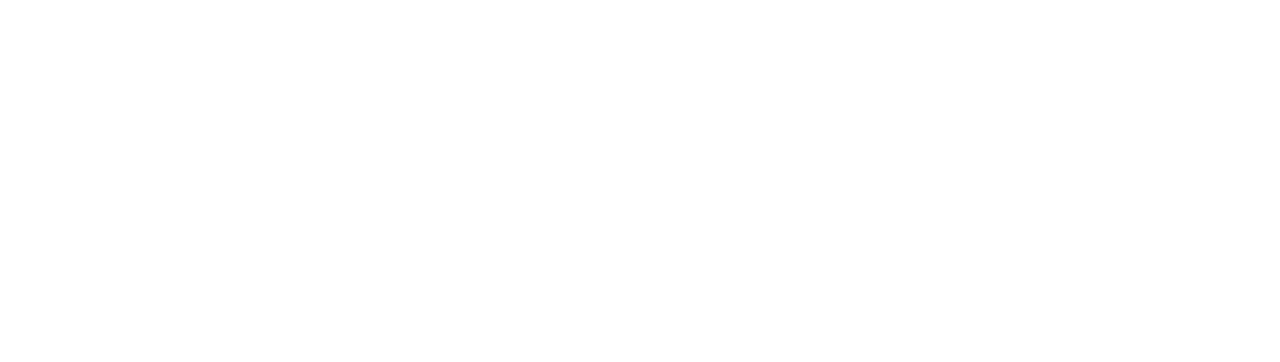
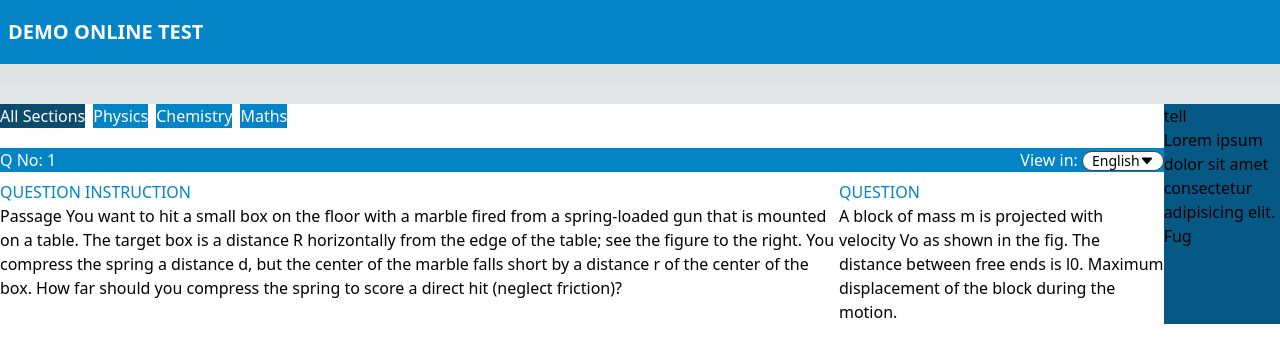
Before and after one commit to rhnchowdhury/Site-Galleria-assignment, a Next.js app: page / in a window 1280 px wide. Shown: the top 362 px of the page. Built offline with nearby package versions, Linux system fonts and the light colour scheme.

Commit message:
first part added

```diff
--- /dev/null
+++ b/Components/NavBar/NavBar.js
@@ -0,0 +1,18 @@
+const NavBar = () => {
+    return (
+        <div>
+            {/* <div className="navbar ">
+                <div className="">
+                </div>
+                <div className="navbar-center">
+
+                </div>
+            </div> */}
+            <div className="navbar bg-sky-600">
+                <a className="text-white font-semibold text-xl uppercase">Demo Online Test</a>
+            </div>
+        </div>
+    );
+};
+
+export default NavBar;
--- /dev/null
+++ b/Components/OtherParts/List.js
@@ -0,0 +1,12 @@
+const List = () => {
+    return (
+        <div>
+            <button className="bg-sky-900 text-white">All Sections</button>
+            <button className="ml-2 bg-sky-600 text-white">Physics</button>
+            <button className="ml-2 bg-sky-600 text-white">Chemistry</button>
+            <button className="ml-2 bg-sky-600  text-white">Maths</button>
+        </div>
+    );
+};
+
+export default List;
--- /dev/null
+++ b/Components/OtherParts/Parts.js
@@ -0,0 +1,20 @@
+import List from "./List";
+import QuestionPart from "./QuestionPart";
+
+const Parts = () => {
+    return (
+        <div className="flex mt-10">
+            <div className="bg-white w-full h-full">
+                <List></List>
+                <QuestionPart></QuestionPart>
+            </div>
+            <div className="bg-sky-800 w-32 h-auto">
+                <h1>tell</h1>
+
+                <h1>Lorem ipsum dolor sit amet consectetur adipisicing elit. Fug</h1>
+            </div>
+        </div>
+    );
+};
+
+export default Parts;
--- /dev/null
+++ b/Components/OtherParts/QuestionPart.js
@@ -0,0 +1,32 @@
+import { BsFillCaretDownFill, IconName } from "react-icons/bs";
+const QuestionPart = () => {
+    return (
+        <div className="mt-5">
+            <div className="flex justify-between bg-sky-600">
+                <h1 className="text-white">Q No: 1</h1>
+                <h1 className="text-white">View in: <span className="badge bg-white text-black">English<BsFillCaretDownFill></BsFillCaretDownFill></span> </h1>
+            </div>
+            <div className="flex mt-2">
+                <div>
+                    <h1 className="text-sky-600 uppercase font-medium">Question Instruction</h1>
+                    <p>Passage You want to hit a small box on the floor with a
+                        marble fired from a spring-loaded gun that is mounted
+                        on a table. The target box is a distance R horizontally
+                        from the edge of the table; see the figure to the right.
+                        You compress the spring a distance d, but the center of
+                        the marble falls short by a distance r of the center of the
+                        box. How far should you compress the spring to score a
+                        direct hit (neglect friction)?</p>
+                </div>
+                <div>
+                    <h1 className="text-sky-600 uppercase font-medium">Question</h1>
+                    <p>A block of mass m is projected with velocity Vo as shown
+                        in the fig. The distance between free ends is l0.
+                        Maximum displacement of the block during the motion.</p>
+                </div>
+            </div>
+        </div>
+    );
+};
+
+export default QuestionPart;
--- a/package.json
+++ b/package.json
@@ -13,7 +13,8 @@
     "daisyui": "^2.50.0",
     "next": "13.1.6",
     "react": "18.2.0",
-    "react-dom": "18.2.0"
+    "react-dom": "18.2.0",
+    "react-icons": "^4.7.1"
   },
   "devDependencies": {
     "autoprefixer": "^10.4.13",
--- a/pages/index.js
+++ b/pages/index.js
@@ -1,5 +1,7 @@
 import Head from 'next/head'
 import { Inter } from '@next/font/google';
+import NavBar from '@/Components/NavBar/NavBar';
+import Parts from '@/Components/OtherParts/Parts';
 
 const inter = Inter({ subsets: ['latin'] })
 
@@ -13,7 +15,8 @@
         <link rel="icon" href="/favicon.ico" />
       </Head>
       <div>
-
+        <NavBar></NavBar>
+        <Parts></Parts>
       </div>
     </>
   )
--- a/tailwind.config.js
+++ b/tailwind.config.js
@@ -3,7 +3,7 @@
   content: [
     "./app/**/*.{js,ts,jsx,tsx}",
     "./pages/**/*.{js,ts,jsx,tsx}",
-    "./components/**/*.{js,ts,jsx,tsx}",
+    "./Components/**/*.{js,ts,jsx,tsx}",
 
     // Or if using `src` directory:
     "./src/**/*.{js,ts,jsx,tsx}",
```
Also changed, not shown: 1 other file (tests, documents, lock files or other folders).
